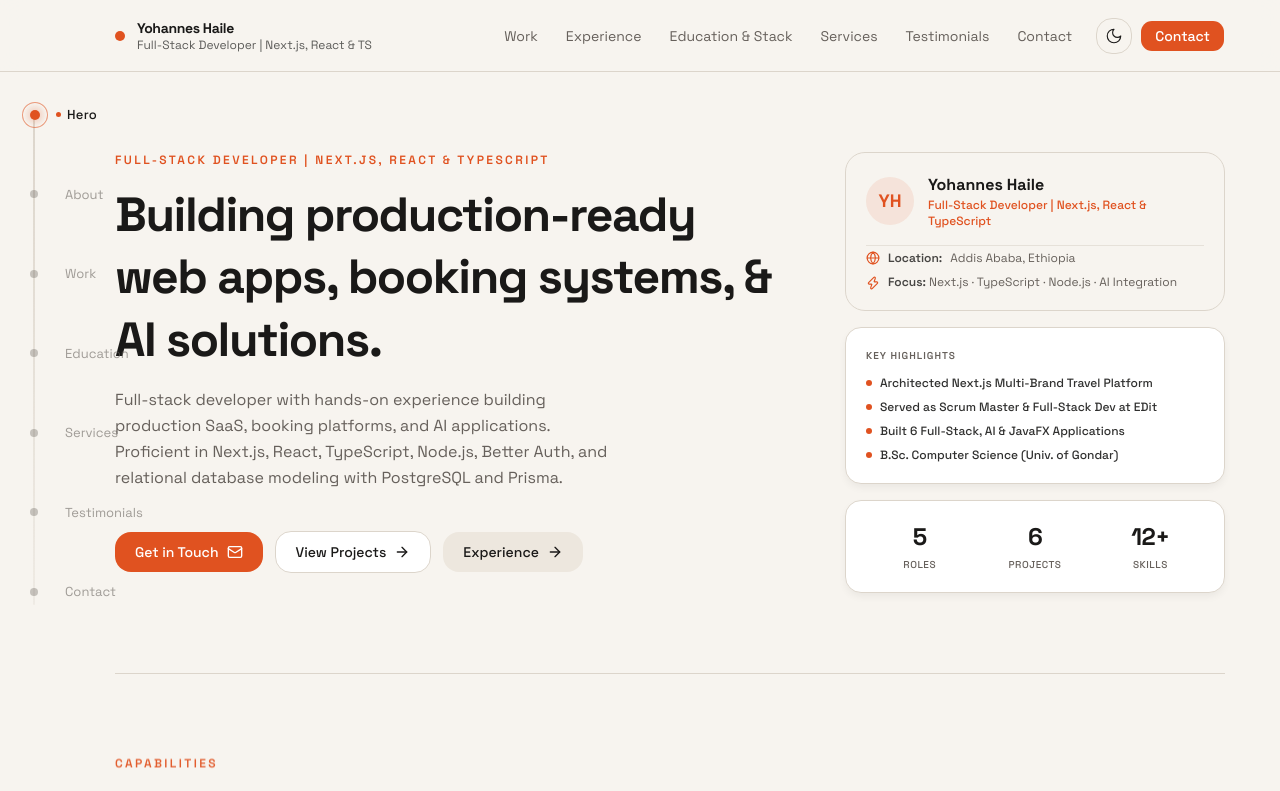
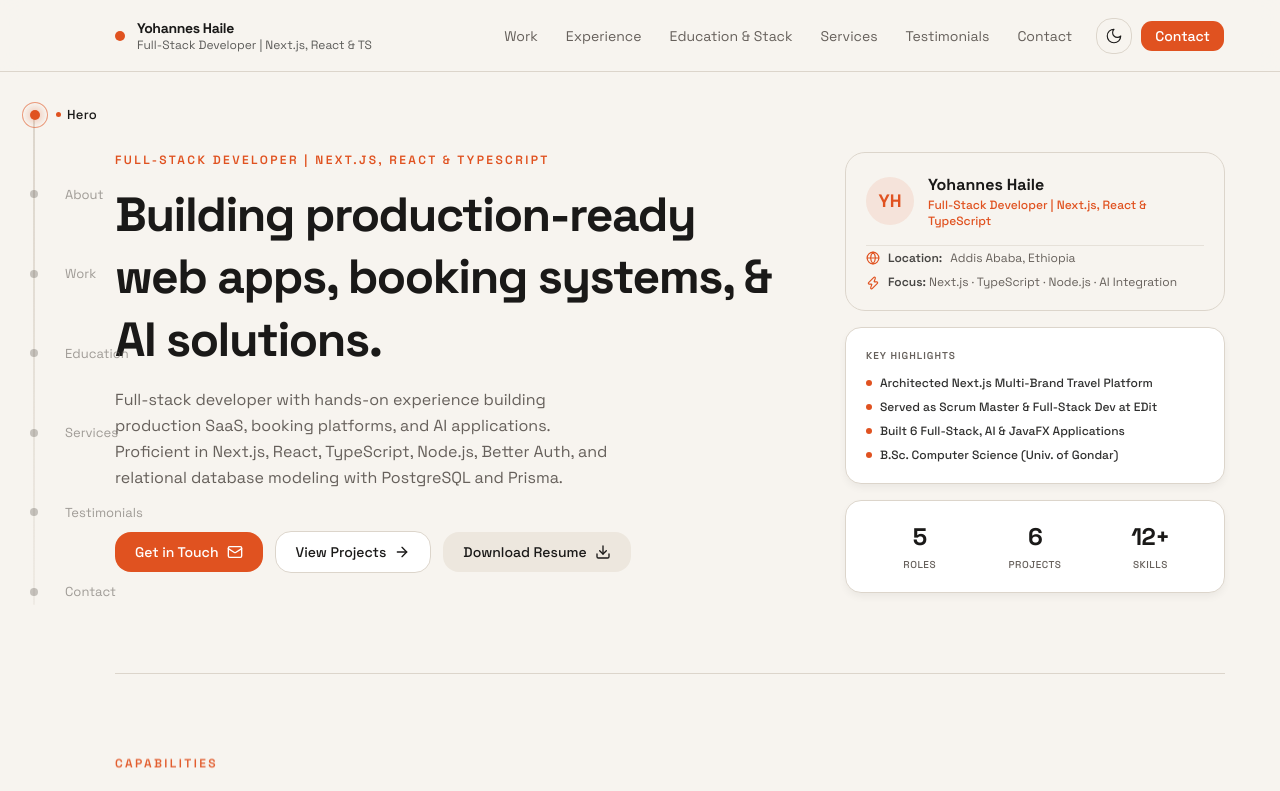
Before and after one commit to JoHaile/portfolio_2, a Next.js app: page / in a window 1280 px wide. Shown: the top 791 px of the page. Built offline with nearby package versions, Linux system fonts and the light colour scheme.

Commit message:
added a download resume button for easier download

```diff
--- a/components/shared/HeroSection.tsx
+++ b/components/shared/HeroSection.tsx
@@ -1,4 +1,4 @@
-import { ArrowRight, Mail } from "lucide-react";
+import { ArrowRight, Mail, Download } from "lucide-react";
 import { SectionEyebrow } from "./SectionEyebrow";
 import ProfileCard from "./ProfileCard";
 import type { ProfileData } from "@/data/profile";
@@ -48,11 +48,12 @@ function HeroSection({ profile }: { profile: ProfileData }) {
               <ArrowRight className="size-4 transition-all duration-300 group-hover/btn:translate-x-1" />
             </a>
             <a
-              href="#experience"
+              href="/Yohannes_Haile_Resume.pdf"
+              download="Yohannes_Haile_Resume.pdf"
               className="group/btn inline-flex cursor-pointer items-center gap-2 rounded-xl bg-muted px-5 py-2.5 text-sm font-medium text-foreground transition-all duration-200 hover:-translate-y-0.5 hover:bg-muted/80"
             >
-              Experience
-              <ArrowRight className="size-4 transition-transform duration-200 group-hover/btn:translate-x-0.5" />
+              Download Resume
+              <Download className="size-4 transition-transform duration-200 group-hover/btn:translate-y-0.5" />
             </a>
           </div>
         </div>
```
